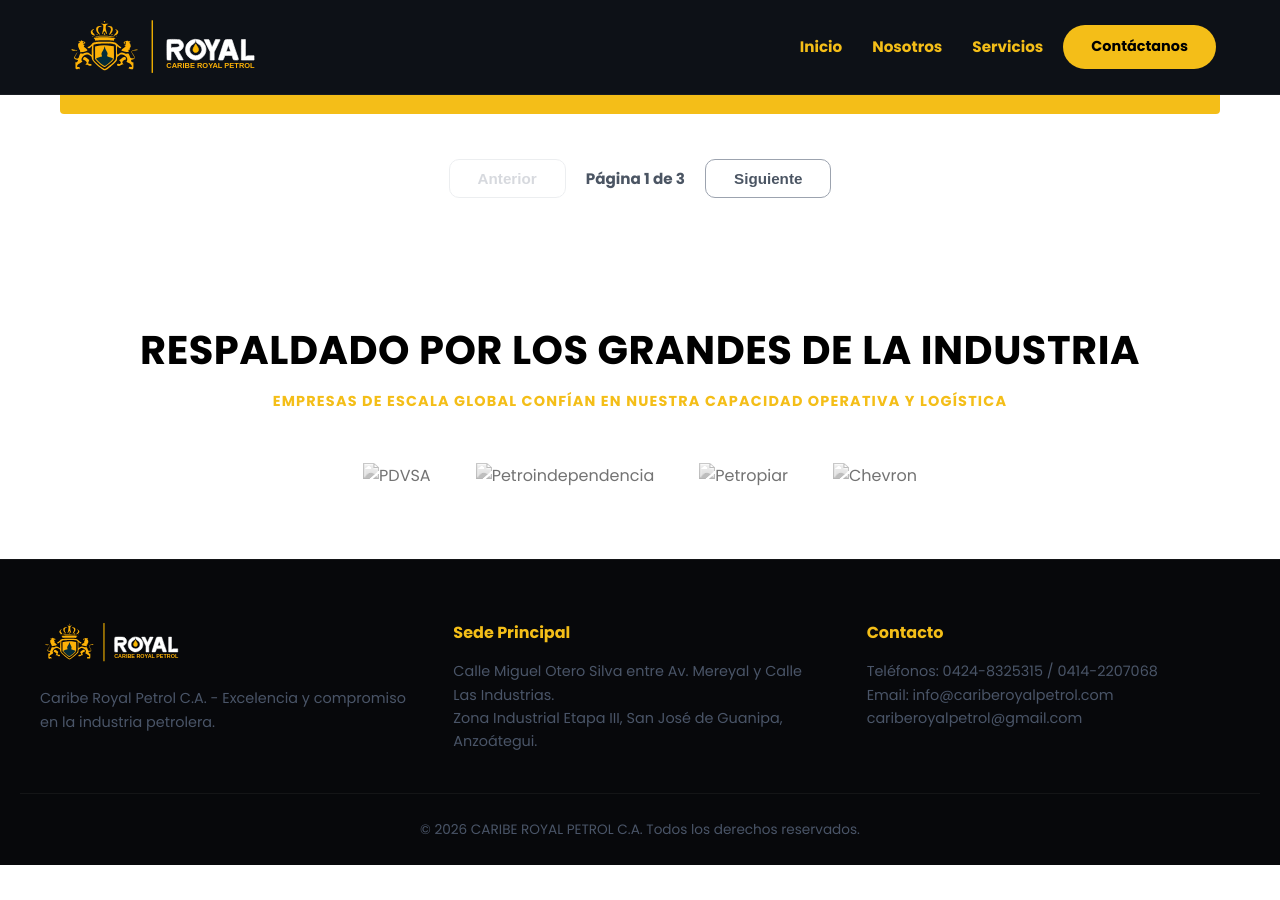
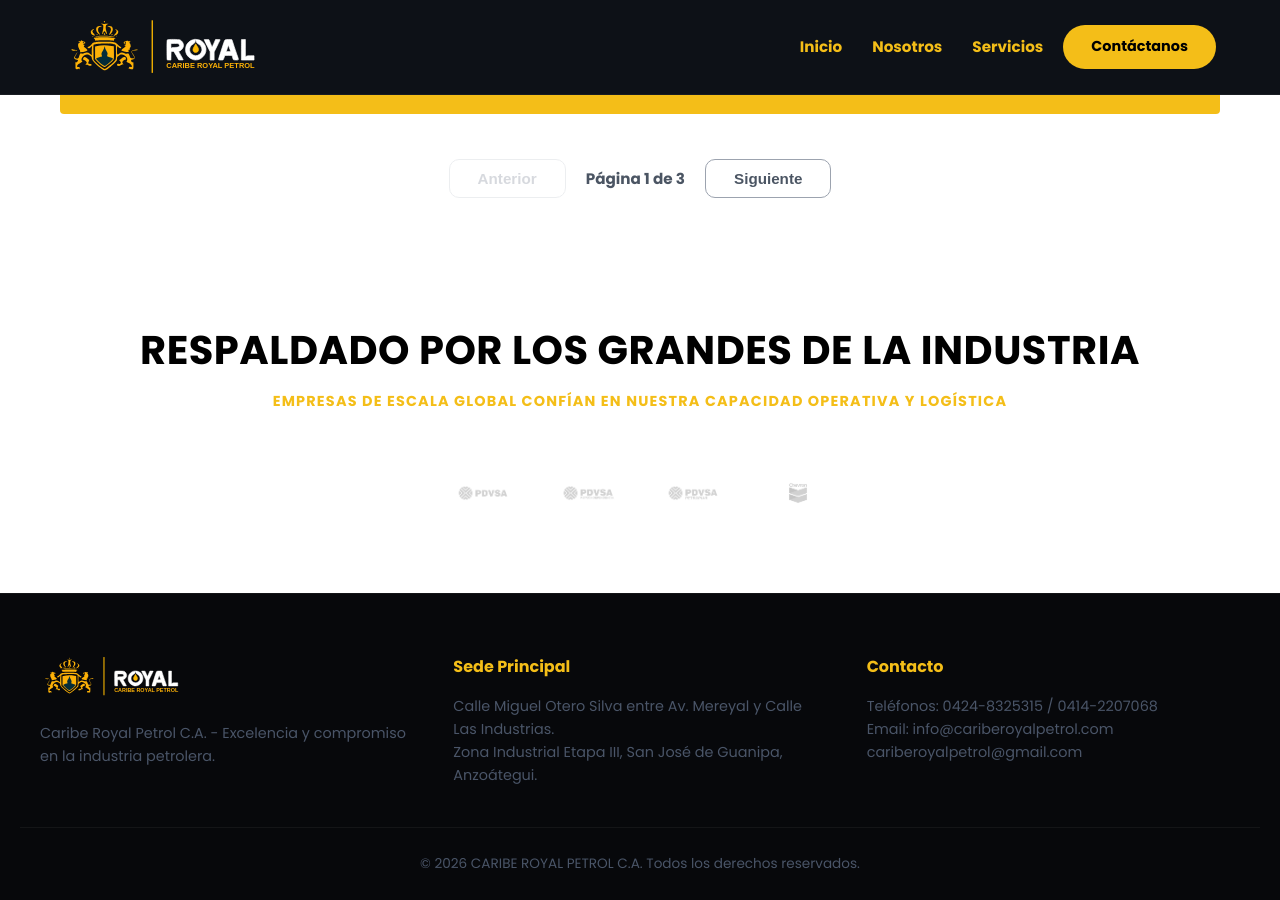
Before and after one commit to ing-nestorgomez/layor, a Jekyll site: the page built from index.html, in a window 1280 px wide and 900 px high, scrolled down 3953 px. Built offline with Jekyll 4.4.1, drawn with Linux system fonts in a browser that asks for light colours; a script that is not in the unit is left out; before the commit the page ends 4818 px from its top, so only the background shows below that.

Commit message:
Update image paths to use assets directory

```diff
--- a/index.html
+++ b/index.html
@@ -306,9 +306,9 @@
   </div>
 
   <div class="logos-flex">
-    <img src="{{ '/images/PDVSA.png' | relative_url }}" alt="PDVSA">
-    <img src="{{ '/images/PETROINDEPENDENCIA.png' | relative_url }}" alt="Petroindependencia">
-    <img src="{{ '/images/PETROPIAR.png' | relative_url }}" alt="Petropiar">
-    <img src="{{ '/images/CHEVRON.png' | relative_url }}" alt="Chevron">
+    <img src="{{ '/assets/images/PDVSA.png' | relative_url }}" alt="PDVSA">
+    <img src="{{ '/assets/images/PETROINDEPENDENCIA.png' | relative_url }}" alt="Petroindependencia">
+    <img src="{{ '/assets/images/PETROPIAR.png' | relative_url }}" alt="Petropiar">
+    <img src="{{ '/assets/images/CHEVRON.png' | relative_url }}" alt="Chevron">
   </div>
 </section>
```
